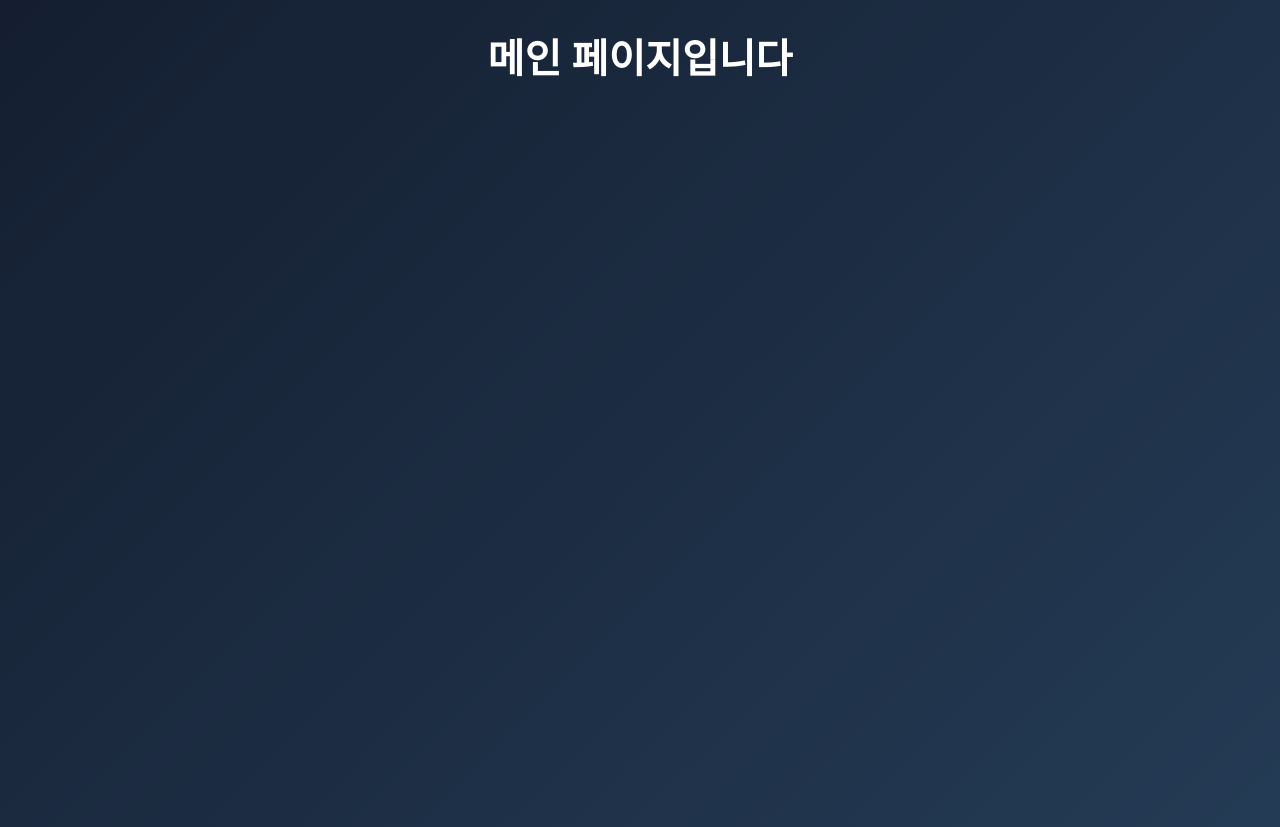
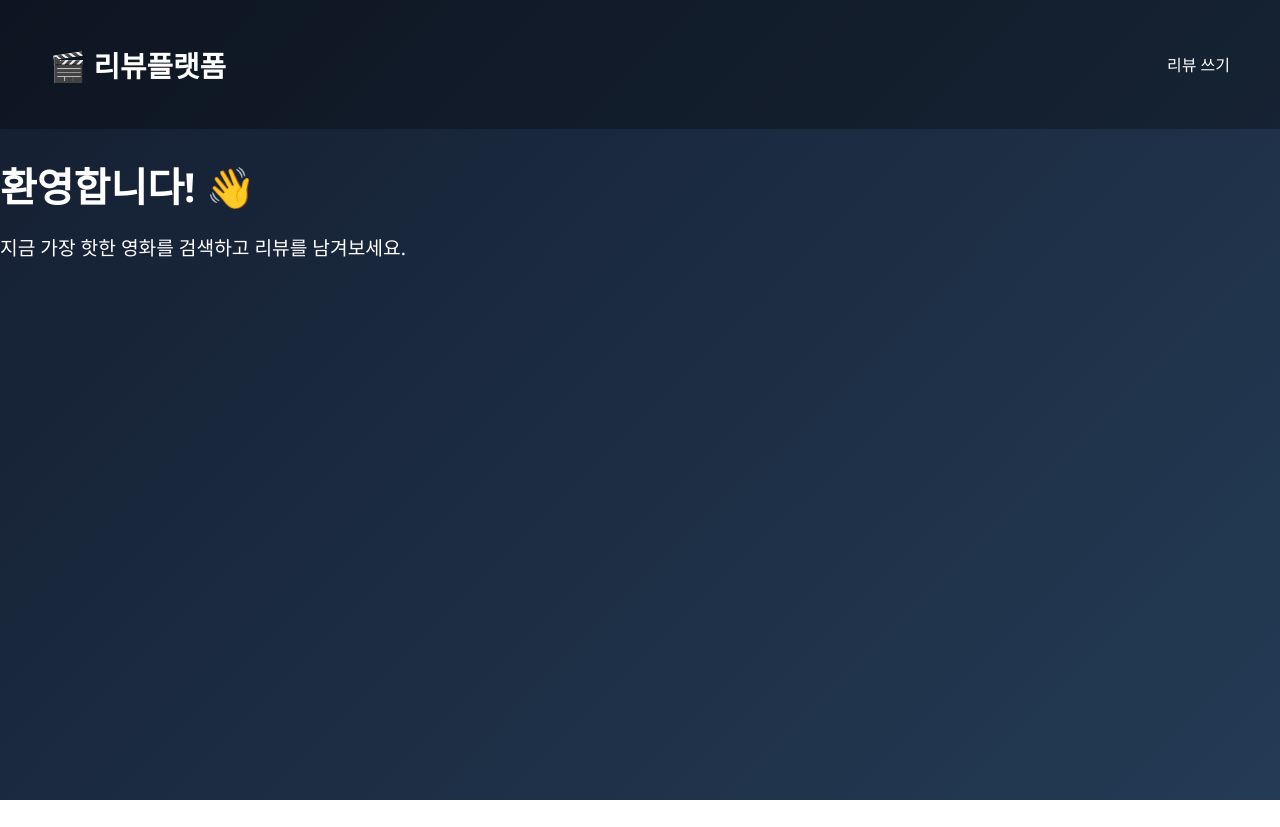
Before and after one commit to sejkim2/opensw_project, a React (Create React App) app in the folder requirements/frontend/: page /main in a window 1280 px wide. After the commit the page ends 800 px from the top, so only its background shows below. Built offline with nearby package versions, Linux system fonts and the light colour scheme.

Commit message:
add: 리뷰등록을 위한 MainPage

```diff
--- a/requirements/frontend/src/App.jsx
+++ b/requirements/frontend/src/App.jsx
@@ -1,6 +1,7 @@
 import { BrowserRouter, Routes, Route } from "react-router-dom";
 import Home from './pages/Home';
 import MainPage from './pages/MainPage';
+import ReviewPage from './pages/ReviewPage';
 
 function App() {
     return (
@@ -9,6 +10,8 @@ function App() {
             <Routes>
                 <Route path="/" element={<Home />}/>
                 <Route path="/main" element={<MainPage />}/>
+                <Route path="/review" element={<ReviewPage />}/>
+
 
             </Routes>
 
--- /dev/null
+++ b/requirements/frontend/src/pages/MainPage.css
@@ -0,0 +1,31 @@
+.navbar {
+    display: flex;
+    justify-content: space-between;
+    align-items: center;
+    padding: 20px 50px;
+    background-color: rgba(0, 0, 0, 0.3);
+    position: sticky;
+    top: 0;
+    z-index: 999;
+}
+
+.logo {
+    font-size: 1.8rem;
+    font-weight: bold;
+}
+
+.menu {
+    list-style: none;
+    display: flex;
+    gap: 25px;
+    font-size: 1rem;
+}
+
+.menu li {
+    cursor: pointer;
+    transition: color 0.2s;
+}
+
+.menu li:hover {
+    color: #ffcc70;
+}
--- a/requirements/frontend/src/pages/MainPage.jsx
+++ b/requirements/frontend/src/pages/MainPage.jsx
@@ -1,7 +1,30 @@
+// src/MainPage.js
+import { useNavigate } from 'react-router-dom';
+import "./MainPage.css";
 
+const MainPage = () => {
+    const navigate = useNavigate();
 
-function Main() {
-    return <h1 style={{ textAlign: "center" }}>메인 페이지입니다</h1>;
-}
+    return (
+        <div className="main-container">
+            <nav className="navbar">
+                <h2 className="logo">🎬 리뷰플랫폼</h2>
+                <ul className="menu">
+                    {/* <li onClick={() => navigate('/search')}>영화 검색</li> */}
+                    <li onClick={() => navigate('/review')}>리뷰 쓰기</li>
+                    {/* <li onClick={() => navigate('/popular')}>인기 영화</li>
+          <li onClick={() => navigate('/mypage')}>마이페이지</li> */}
+                    {/* <li className="logout" onClick={() => navigate('/')}>로그아웃</li> */}
+                </ul>
+            </nav>
 
-export default Main;
+            <div className="welcome">
+                <h1>환영합니다! 👋</h1>
+                <p>지금 가장 핫한 영화를 검색하고 리뷰를 남겨보세요.</p>
+
+            </div>
+        </div>
+    );
+};
+
+export default MainPage;
```
Also changed, not shown: requirements/frontend/src/pages/ReviewPage.jsx (added).
